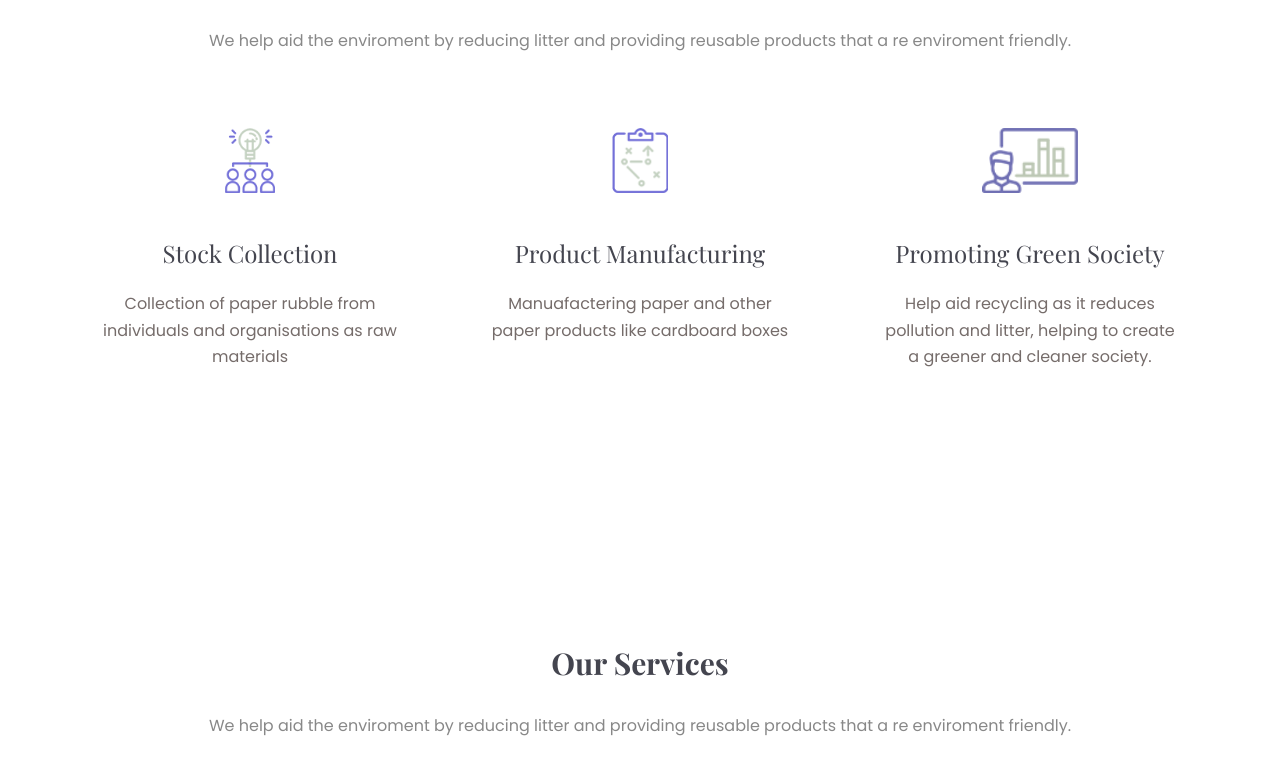
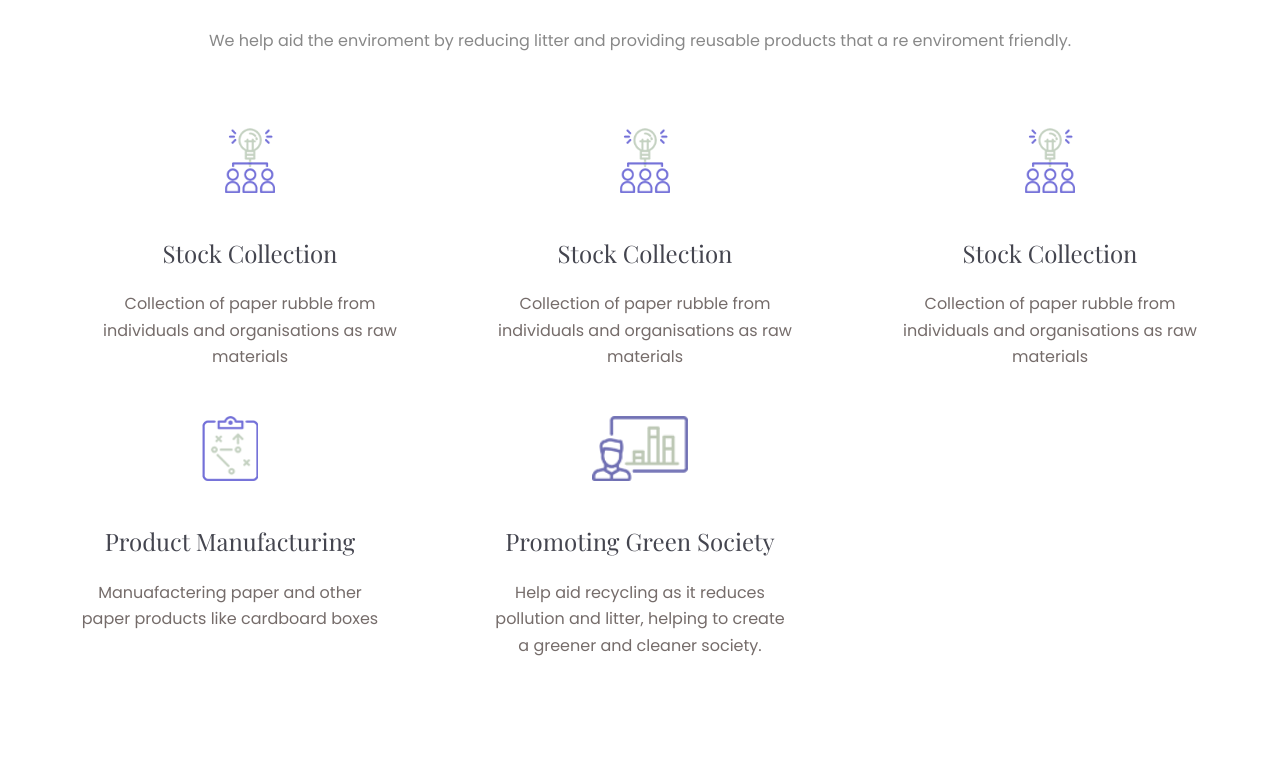
Before and after one commit to SageTerry/boababtech.github.io, a plain HTML site: page products.html in a window 1280 px wide. Shown: the part 648-1420 px from the top of the page. Drawn offline with nearby package versions, Linux system fonts and the light colour scheme; a web font is replaced by a local one.

Commit message:
Update products.html

```diff
--- a/products.html
+++ b/products.html
@@ -216,55 +216,23 @@
 										</div><!--/.service-txt-->
 									</div><!--/.service-single-->
 								</div><!--/.col-->
+								<div class="row">
 									<div class="col-sm-4 col-xs-12">
 										<div class="service-single text-center">
 											<div class="service-img">
-											<img src="assets/images/service/service2.png" alt="image of service" />
+												<img src="assets/images/service/service1.png" alt="image of service" />
 											</div><!--/.service-img-->
 											<div class="service-txt">
 												<h2>
-												<a href="#">Product Manufacturing </a>
+													<a href="#">Stock Collection</a>
 												</h2>
 												<p>
-												Manuafactering paper and other paper products like cardboard boxes
-
-										</div><!--/.service-txt-->
-									</div><!--/.service-single-->
-								</div><!--/.col-->
-								<div class="col-sm-4 col-xs-12">
-									<div class="service-single text-center">
-										<div class="service-img">
-											<img src="assets/images/service/service3.png" alt="image of service" />
-										</div><!--/.service-img-->
-										<div class="service-txt">
-											<h2>
-												<a href="#">Promoting Green Society</a>
-											</h2>
-											<p>
-												Help aid recycling as it reduces pollution and litter, helping to create a greener and cleaner society.
+												Collection of paper rubble from individuals and organisations as raw materials
 												</p>
 
 											</div><!--/.service-txt-->
 										</div><!--/.service-single-->
 									</div><!--/.col-->
-							</div><!--/.row-->
-						</div><!--/.service-content-one-->
-
-					</div><!--/.service-details-->
-				</div><!--/.container-->
-
-		</section><!--/.service-->
-		<!--service end-->
-		<section  class="service">
-				<div class="container">
-					<div class="service-details">
-						<div class="section-header text-center">
-							<h2>our services</h2>
-							<p>
-							We help aid the enviroment by reducing litter and providing reusable products that a re enviroment friendly.
-							</p>
-						</div><!--/.section-header-->
-						<div class="service-content-one">
 									<div class="row">
 										<div class="col-sm-4 col-xs-12">
 											<div class="service-single text-center">
```
Lines whose indentation alone changed are shown as unchanged.
